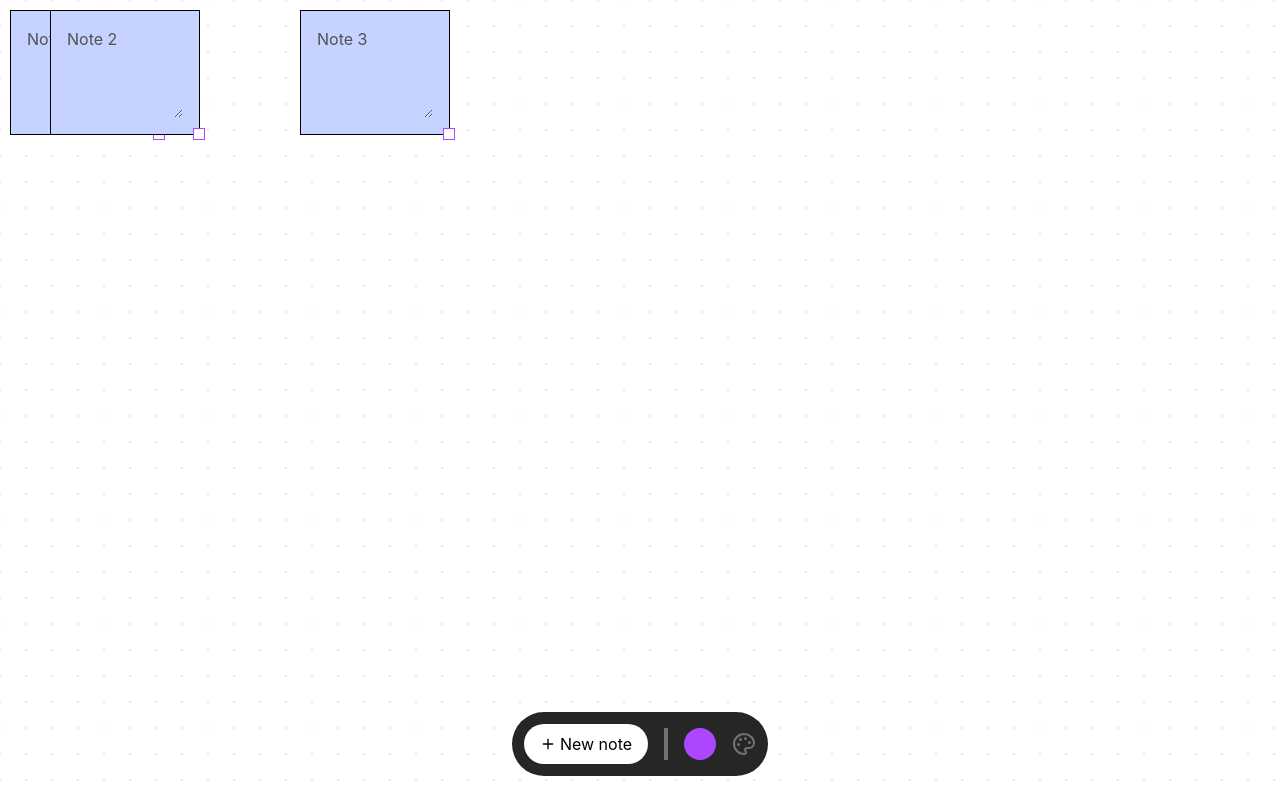
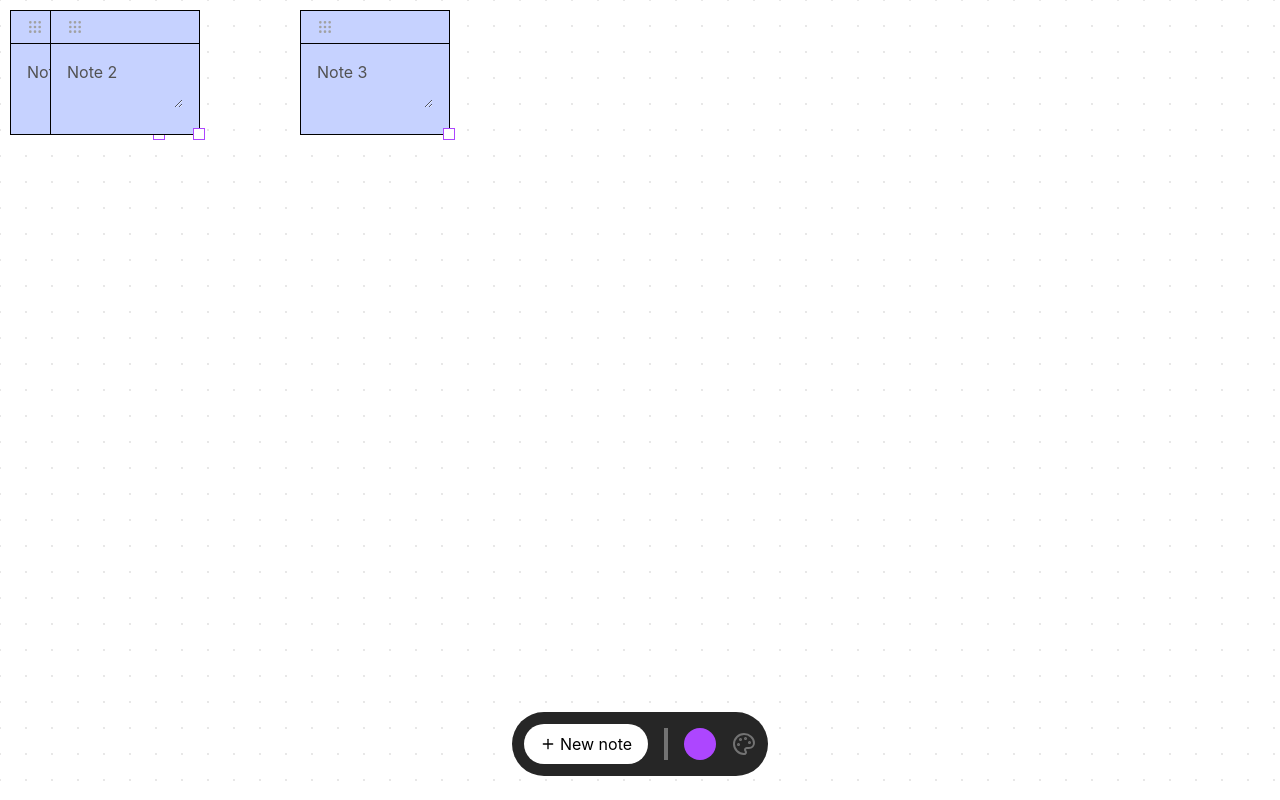
Before and after one commit to imlargo/notes-app, a React (Vite) app: page / in a window 1280 px wide. Built offline with nearby package versions, Linux system fonts and the light colour scheme.

Commit message:
feat: enable editing of notes with double-click and update handling in StickyNote component

```diff
--- a/src/components/Board.tsx
+++ b/src/components/Board.tsx
@@ -16,6 +16,8 @@ export function Board() {
     const [notes, setNotes] = useState<Note[]>([]);
     const [draft, setDraft] = useState<Rect | null>(null)
 
+    const [editingId, setEditingId] = useState<number | null>(null)
+
     const boardOrigin = useRef<Point>({ x: 0, y: 0 })
     const boardRef = useRef<HTMLDivElement>(null)
     const gesture = useRef<Gesture | null>(null)
@@ -33,12 +35,15 @@ export function Board() {
     })
 
     const onPointerDown = (e: React.PointerEvent<HTMLDivElement>) => {
+        const target = e.target as HTMLElement
+
+        // On clicking input
+        if (target.closest("textarea")) return
+
         const r = e.currentTarget.getBoundingClientRect();
         boardOrigin.current = { x: r.left, y: r.top }
-
         const point = toLocal(e)
 
-        const target = e.target as HTMLElement
         const isResize = target.closest("[data-resize-handle]") !== null
         const noteEl = target.closest<HTMLDivElement>("[data-note-id]")
         const note = noteEl ? notes.find((n) => n.id === parseInt(noteEl.dataset.noteId || "0")) : undefined
@@ -98,6 +103,23 @@ export function Board() {
         setDraft(null)
     }
 
+    const onDoubleClick = (e: React.MouseEvent<HTMLDivElement>) => {
+        const target = e.target as HTMLElement
+        const noteEl = target.closest<HTMLDivElement>("[data-note-id]")
+        if (noteEl) setEditingId(parseInt(noteEl.dataset.noteId || "0"))
+    }
+
+    function stopEditing() {
+        if (editingId === null) return
+
+        const note = notes.find((n) => n.id === editingId)
+        if (note) {
+            updateNote(note.id, note)
+        }
+
+        setEditingId(null)
+    }
+
     async function createNote(rect: Rect) {
         const created = await noteService.createNote({ ...rect })
         setNotes((prev) => [...prev, created])
@@ -110,7 +132,7 @@ export function Board() {
     }
 
     function patchNote(id: number, changes: Partial<Note>) {
-        setNotes((prev) => prev.map((n) => n.id === id ? {...n, ...changes} : n))
+        setNotes((prev) => prev.map((n) => n.id === id ? { ...n, ...changes } : n))
     }
 
     return (
@@ -118,10 +140,16 @@ export function Board() {
             onPointerDown={onPointerDown}
             onPointerMove={onPointerMove}
             onPointerUp={onPointerUp}
+            onDoubleClick={onDoubleClick}
         >
 
             {notes.map((note) => (
-                <StickyNote key={note.id} note={note} ></StickyNote>
+                <StickyNote
+                    editing={editingId === note.id}
+                    onChange={patchNote}
+                    onStopEditing={stopEditing}
+
+                    key={note.id} note={note} ></StickyNote>
             ))}
 
 
--- a/src/components/StickyNote.tsx
+++ b/src/components/StickyNote.tsx
@@ -1,24 +1,58 @@
 import type { CSSProperties } from "react";
 import type { Note } from "../domain/note"
+import { DotSquare, Grab, Grip } from "lucide-react";
 
 interface StickyNoteProps {
     note: Note
     className?: string;
+
+    editing?: boolean;
+    onChange?: (id: number, changes: Partial<Note>) => void
+    onStopEditing?: () => void
 }
 
 // TODO: primitives and memo
-export function StickyNote({ note, className }: StickyNoteProps) {
+export function StickyNote({ note, className, editing, onChange, onStopEditing }: StickyNoteProps) {
     const style: CSSProperties = {
         transform: `translate(${note.x}px, ${note.y}px)`,
         width: note.w,
         height: note.h,
     }
 
-    const cls = "cursor-grab flex flex-col bg-indigo-200 absolute top-0 left-0 border p-4 min-w-12 min-h-24 " + className
+    const cls = "cursor-grab flex flex-col bg-indigo-200 absolute top-0 left-0 border min-w-12 min-h-24 " + className
+
+    const onTextChange = (text: string) => {
+        onChange?.(note.id, {
+            text: text
+        })
+    }
 
     return <div className={cls} style={style} data-note-id={note.id} >
-        <textarea className="text-neutral-600 w-full h-full outline-none bg-none" defaultValue={note.text} readOnly placeholder="Type something...">
-        </textarea>
+        <div className="flex items-center w-full border-b py-2  p-4">
+            <Grip className="size-4 text-neutral-400"></Grip>
+        </div>
+
+
+        <div className="w-full  p-4">
+
+            <textarea
+                className="text-neutral-600 w-full max-h-max outline-none bg-none"
+
+                value={note.text}
+                onChange={(e) => onTextChange(e.target.value)}
+                onBlur={onStopEditing}
+
+                readOnly={!editing}
+                placeholder="Type something..."
+                onKeyDown={(e) => {
+                    if (e.key === "Escape") {
+                        e.currentTarget.blur()
+                    }
+                }}
+            >
+            </textarea>
+        </div>
+
         <div data-resize-handle className="absolute -bottom-1.5 -right-1.5 size-3 bg-white border border-purple-500">
         </div>
     </div>
```
